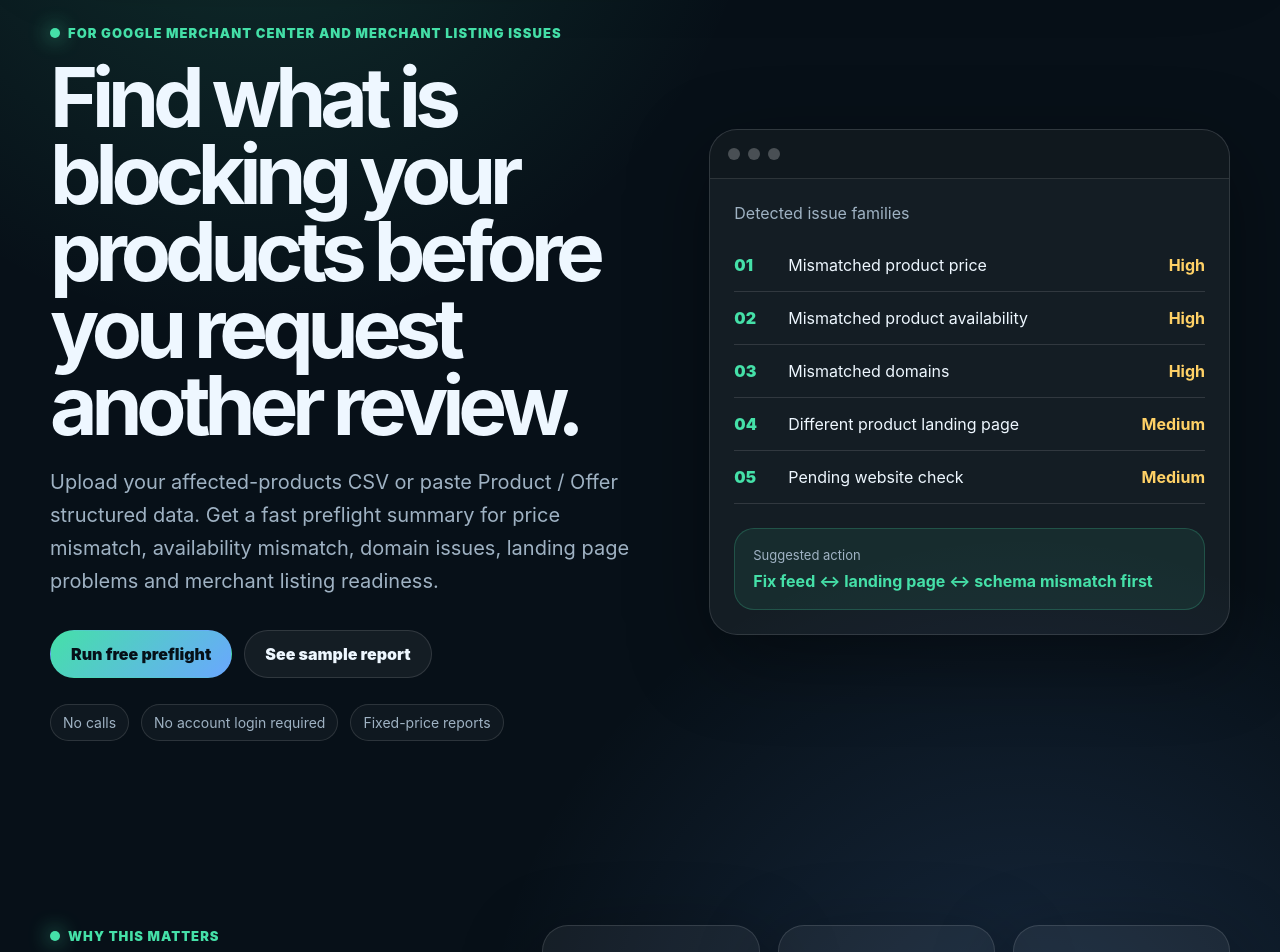
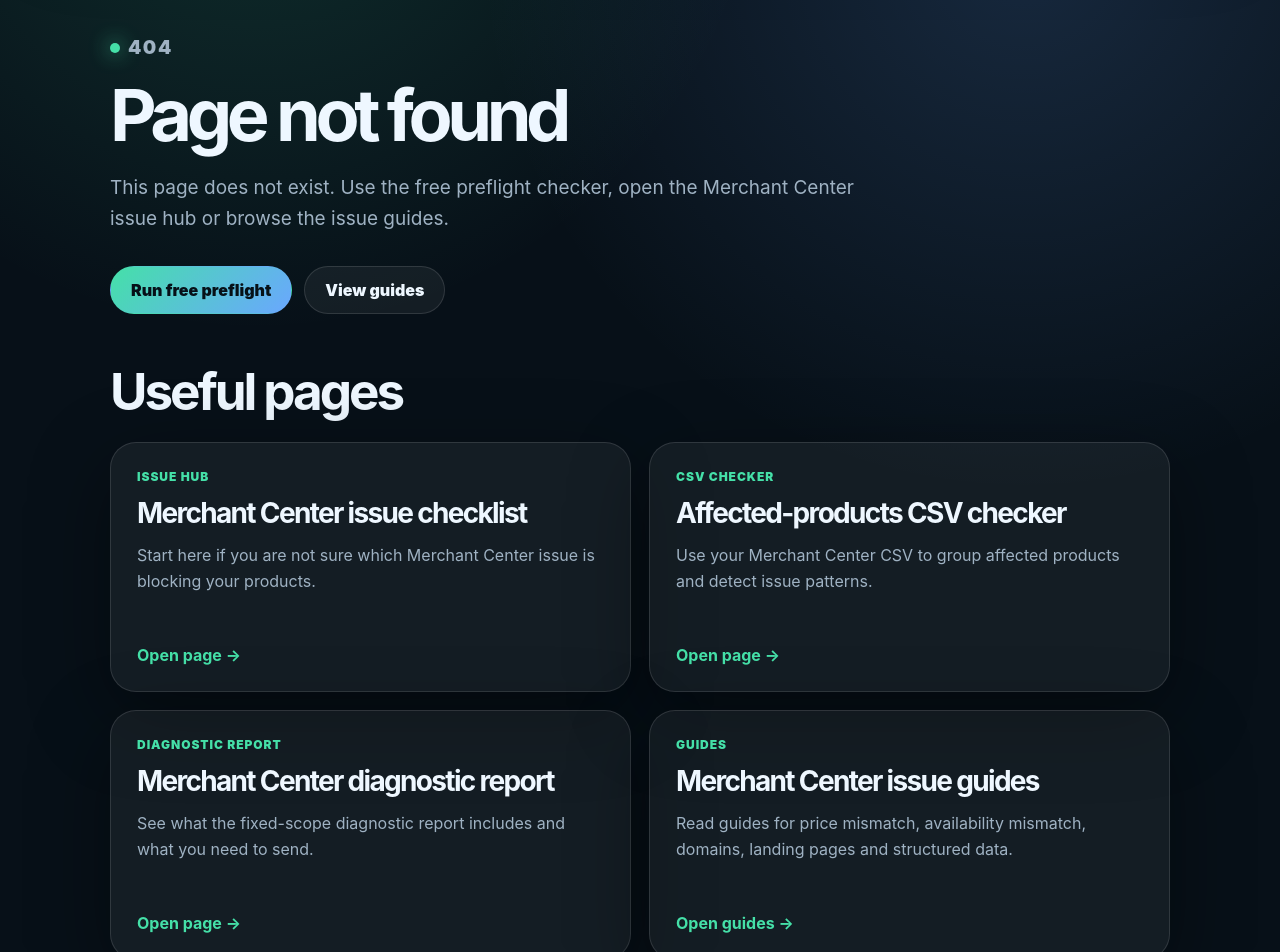
Before and after one commit to andrewvazhnovski-dev/-merchant-listing-preflight, a React (Vite) app: page / in a window 1280 px wide. Shown: the part 180-1132 px from the top of the page. Built offline with nearby package versions, Linux system fonts and the light colour scheme.

Commit message:
Add not found page

```diff
--- a/src/App.tsx
+++ b/src/App.tsx
@@ -17,6 +17,7 @@
 import GoogleMerchantCenterReviewChecklistPage from "./pages/GoogleMerchantCenterReviewChecklistPage";
 import MerchantCenterDiagnosticReportPage from "./pages/MerchantCenterDiagnosticReportPage";
 import SEOHead from "./components/SEOHead";
+import NotFoundPage from "./pages/NotFoundPage";
 
 type CsvRow = Record<string, string>;
 
@@ -1289,7 +1290,7 @@
     <>
       <SEOHead />
       <Routes>
-        <Route path="/" element={<HomePage />} />
+        <Route path="*" element={<NotFoundPage />} />
         <Route
           path="/merchant-center-issues"
           element={<MerchantCenterIssuesPage />}
--- a/src/components/SEOHead.tsx
+++ b/src/components/SEOHead.tsx
@@ -61,6 +61,19 @@
       "Privacy policy for Merchant Listing Preflight diagnostic report requests and information handling.",
   },
 };
+
+function isKnownPath(pathname: string): boolean {
+  if (seoByPath[pathname]) {
+    return true;
+  }
+
+  if (pathname.startsWith("/guides/")) {
+    const slug = pathname.replace("/guides/", "");
+    return Boolean(getGuideBySlug(slug));
+  }
+
+  return false;
+}
 
 function upsertMetaByName(name: string, content: string) {
   let meta = document.querySelector<HTMLMetaElement>(`meta[name="${name}"]`);
@@ -136,6 +149,11 @@
 
     upsertMetaByName("description", seo.description);
 
+    upsertMetaByName(
+      "robots",
+      isKnownPath(cleanPath) ? "index, follow" : "noindex, follow",
+    );
+
     upsertLink("canonical", canonicalUrl);
 
     upsertMetaByProperty("og:type", "website");
--- /dev/null
+++ b/src/pages/NotFoundPage.tsx
@@ -0,0 +1,116 @@
+import { Link } from "react-router-dom";
+
+function NotFoundPage() {
+  return (
+    <div className="page">
+      <header className="header">
+        <Link className="logo" to="/">
+          <span className="logo-mark">ML</span>
+          <span>
+            Merchant Listing
+            <strong>Preflight</strong>
+          </span>
+        </Link>
+
+        <nav className="nav">
+          <Link to="/">Home</Link>
+          <Link to="/merchant-center-issues">Issues</Link>
+          <Link to="/affected-products-csv-checker">CSV checker</Link>
+          <Link to="/merchant-center-diagnostic-report">Diagnostic report</Link>
+          <Link to="/guides">Guides</Link>
+        </nav>
+
+        <Link className="header-cta" to="/#checker">
+          Run free check
+        </Link>
+      </header>
+
+      <main className="content-page">
+        <section className="content-hero">
+          <p className="eyebrow">404</p>
+
+          <h1>Page not found</h1>
+
+          <p>
+            This page does not exist. Use the free preflight checker, open the
+            Merchant Center issue hub or browse the issue guides.
+          </p>
+
+          <div className="hero-actions">
+            <Link className="btn primary" to="/#checker">
+              Run free preflight
+            </Link>
+
+            <Link className="btn secondary" to="/guides">
+              View guides
+            </Link>
+          </div>
+        </section>
+
+        <section className="article-section">
+          <h2>Useful pages</h2>
+
+          <div className="issue-hub-grid">
+            <Link className="issue-hub-card" to="/merchant-center-issues">
+              <span>Issue hub</span>
+              <h2>Merchant Center issue checklist</h2>
+              <p>
+                Start here if you are not sure which Merchant Center issue is
+                blocking your products.
+              </p>
+              <strong>Open page →</strong>
+            </Link>
+
+            <Link
+              className="issue-hub-card"
+              to="/affected-products-csv-checker"
+            >
+              <span>CSV checker</span>
+              <h2>Affected-products CSV checker</h2>
+              <p>
+                Use your Merchant Center CSV to group affected products and
+                detect issue patterns.
+              </p>
+              <strong>Open page →</strong>
+            </Link>
+
+            <Link
+              className="issue-hub-card"
+              to="/merchant-center-diagnostic-report"
+            >
+              <span>Diagnostic report</span>
+              <h2>Merchant Center diagnostic report</h2>
+              <p>
+                See what the fixed-scope diagnostic report includes and what you
+                need to send.
+              </p>
+              <strong>Open page →</strong>
+            </Link>
+
+            <Link className="issue-hub-card" to="/guides">
+              <span>Guides</span>
+              <h2>Merchant Center issue guides</h2>
+              <p>
+                Read guides for price mismatch, availability mismatch, domains,
+                landing pages and structured data.
+              </p>
+              <strong>Open guides →</strong>
+            </Link>
+          </div>
+        </section>
+      </main>
+
+      <footer className="footer">
+        <span>Merchant Listing Preflight</span>
+
+        <span className="footer-links">
+          <span>Diagnostic service. No Google approval guarantee.</span>
+          <Link to="/terms">Terms</Link>
+          <Link to="/privacy">Privacy</Link>
+        </span>
+      </footer>
+    </div>
+  );
+}
+
+export default NotFoundPage;
```
